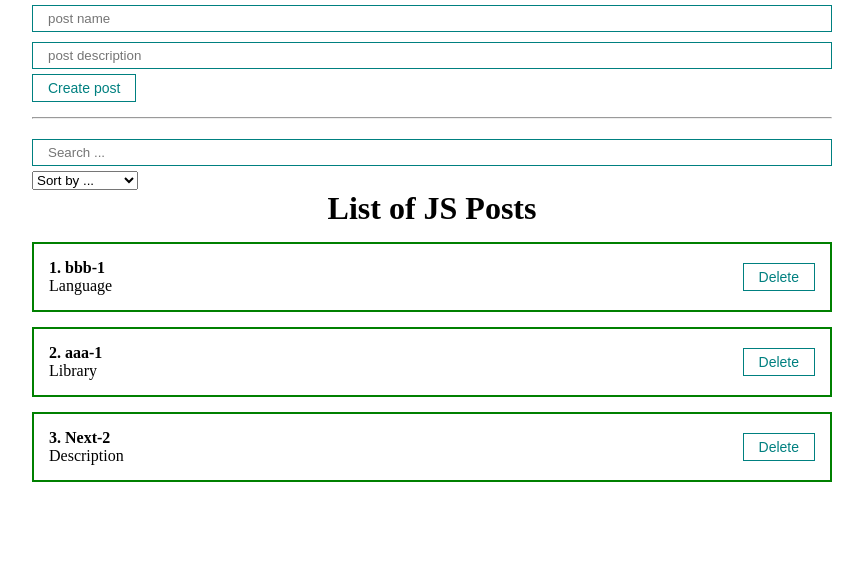
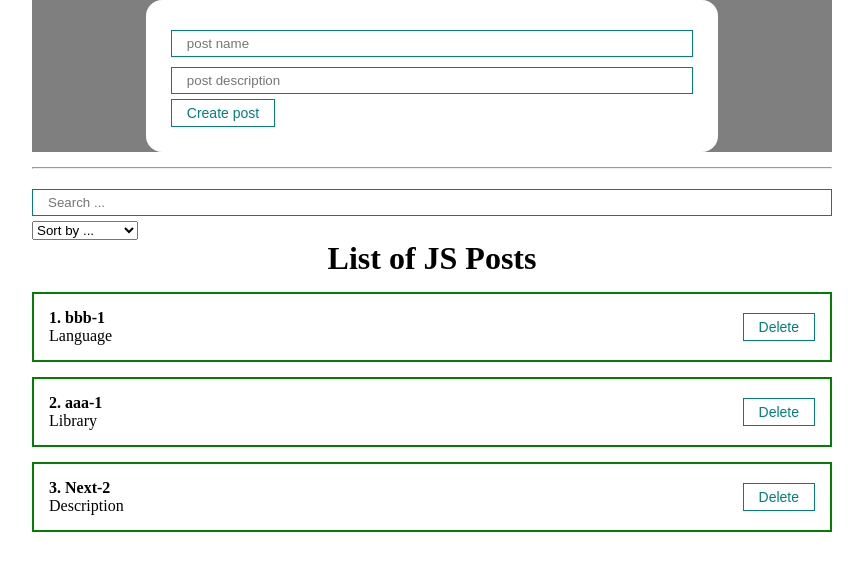
Before and after one commit to e-nie/react-fund-course, a React (Create React App) app: page / in a window 1280 px wide. Shown: the top 570 px of the page, without its empty margins (208-1071 px from the left). Built offline with nearby package versions, Linux system fonts and the light colour scheme.

Commit message:
add modal

```diff
--- a/src/App.js
+++ b/src/App.js
@@ -3,6 +3,7 @@ import './styles/App.css';
 import PostList from './components/PostList';
 import PostForm from './components/PostForm';
 import PostFilter from './components/PostFilter';
+import MyModal from './components/UI/MyModal/MyModal';
 
 
 function App() {
@@ -36,19 +37,15 @@ function App() {
 
     return (
         <div className = 'App'>
-            <PostForm create = { createPost } />
+            <MyModal>
+                <PostForm create = { createPost } />
+            </MyModal>
             <hr style = { { margin: ' 15px 0' } } />
             <PostFilter
-                filter={filter}
-                setFilter={setFilter} />
-            { sortedAndSearchedPosts.length
-                ?
-                <PostList remove = { removePost } posts = { sortedAndSearchedPosts } title = 'List of JS Posts' />
-                :
-                <h1
-                    style = { { textAlign: 'center' } }>No posts found
-                </h1>
-            }
+                filter = { filter }
+                setFilter = { setFilter } />
+            <PostList remove = { removePost } posts = { sortedAndSearchedPosts } title = 'List of JS Posts' />
+
         </div>
     );
 }
--- a/src/components/PostList.jsx
+++ b/src/components/PostList.jsx
@@ -2,6 +2,15 @@ import React from 'react';
 import PostItem from './PostItem';
 
 const PostList = ({ posts, title, remove }) => {
+    if (!posts.length) {
+        return (
+            <h1
+                style = { { textAlign: 'center' } }>
+                No posts found
+            </h1>
+        )
+    }
+
     return (
         <div>
             <h1 style = { { textAlign: 'center' } }>{ title }</h1>
--- /dev/null
+++ b/src/components/UI/MyModal/MyModal.jsx
@@ -0,0 +1,15 @@
+import React from 'react';
+import cl from './MyModal.module.css';
+
+
+const MyModal = ({ children }) => {
+    return (
+        <div className = { [cl.myModal, cl.active].join(' ')}>
+            <div className = { cl.myModalContent }>
+                { children }
+            </div>
+        </div>
+    );
+};
+
+export default MyModal;
--- /dev/null
+++ b/src/components/UI/MyModal/MyModal.module.css
@@ -0,0 +1,22 @@
+.myModal {
+    positon: fixed;
+    top: 0;
+    bottom: 0;
+    right: 0;
+    left: 0;
+    display: none;
+    background: rgba(0, 0, 0, 0.5);
+}
+
+.myModalContent {
+    padding: 25px;
+    background: white;
+    border-radius: 16px;
+    min-width: 250px;
+}
+
+.myModal.active {
+    display: flex;
+    justify-content: center;
+    align-items: center;
+}
```
